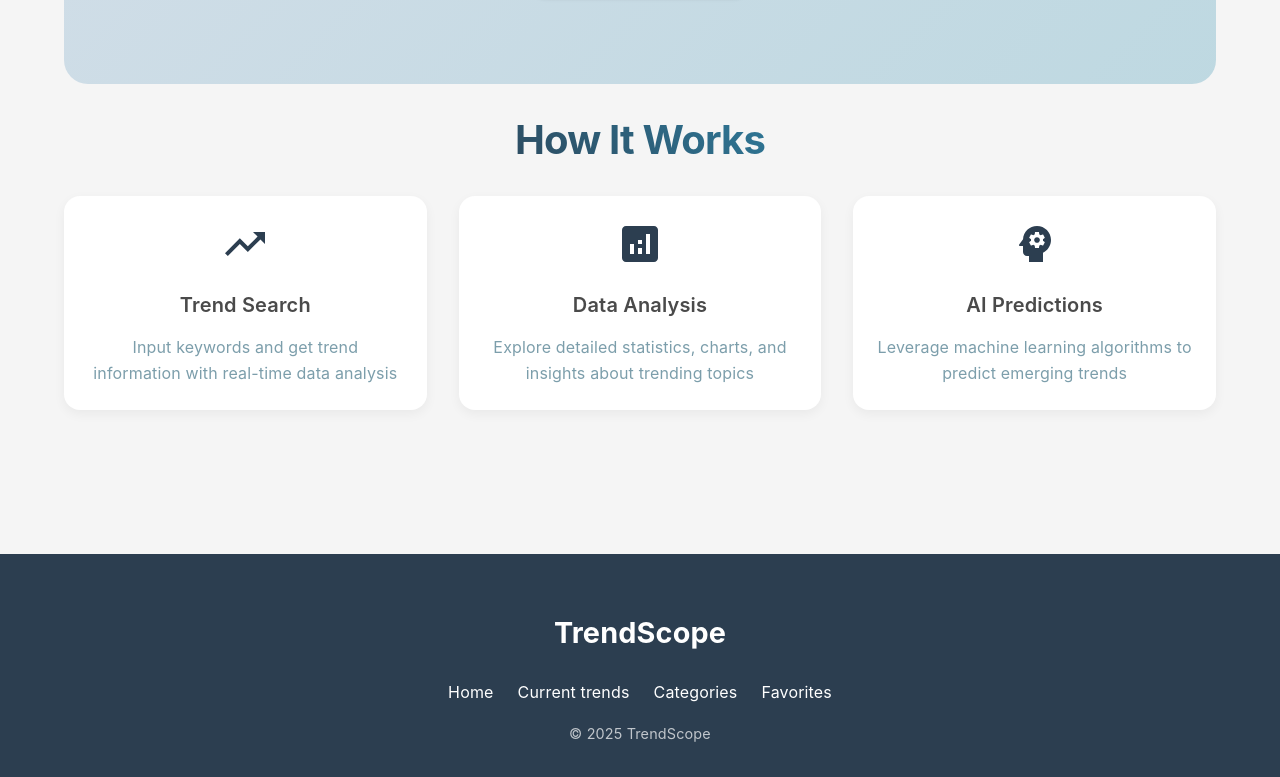
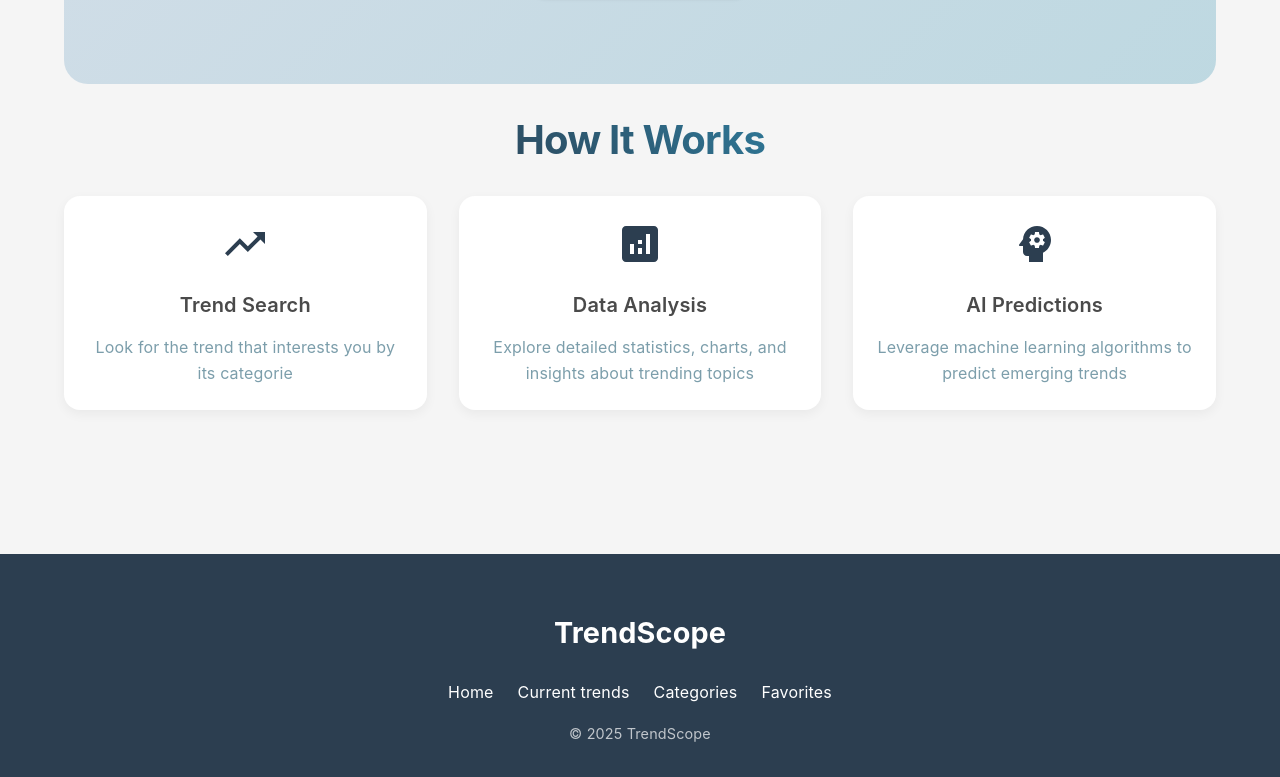
Before and after one commit to Damilyaa/TrendScope, a React (Vite) app in the folder frontend/: page / in a window 1280 px wide. Shown: the part 624-1401 px from the top of the page. Built offline with nearby package versions, Linux system fonts and the light colour scheme.

Commit message:
Update Home.jsx

```diff
--- a/frontend/src/components/Home/Home.jsx
+++ b/frontend/src/components/Home/Home.jsx
@@ -131,7 +131,7 @@ export default function Home() {
                     Trend Search
                   </Typography>
                   <Typography variant="body1" color="text.secondary">
-                    Input keywords and get trend information with real-time data analysis
+                    Look for the trend that interests you by its categorie
                   </Typography>
                 </Box>
               </motion.div>
```
